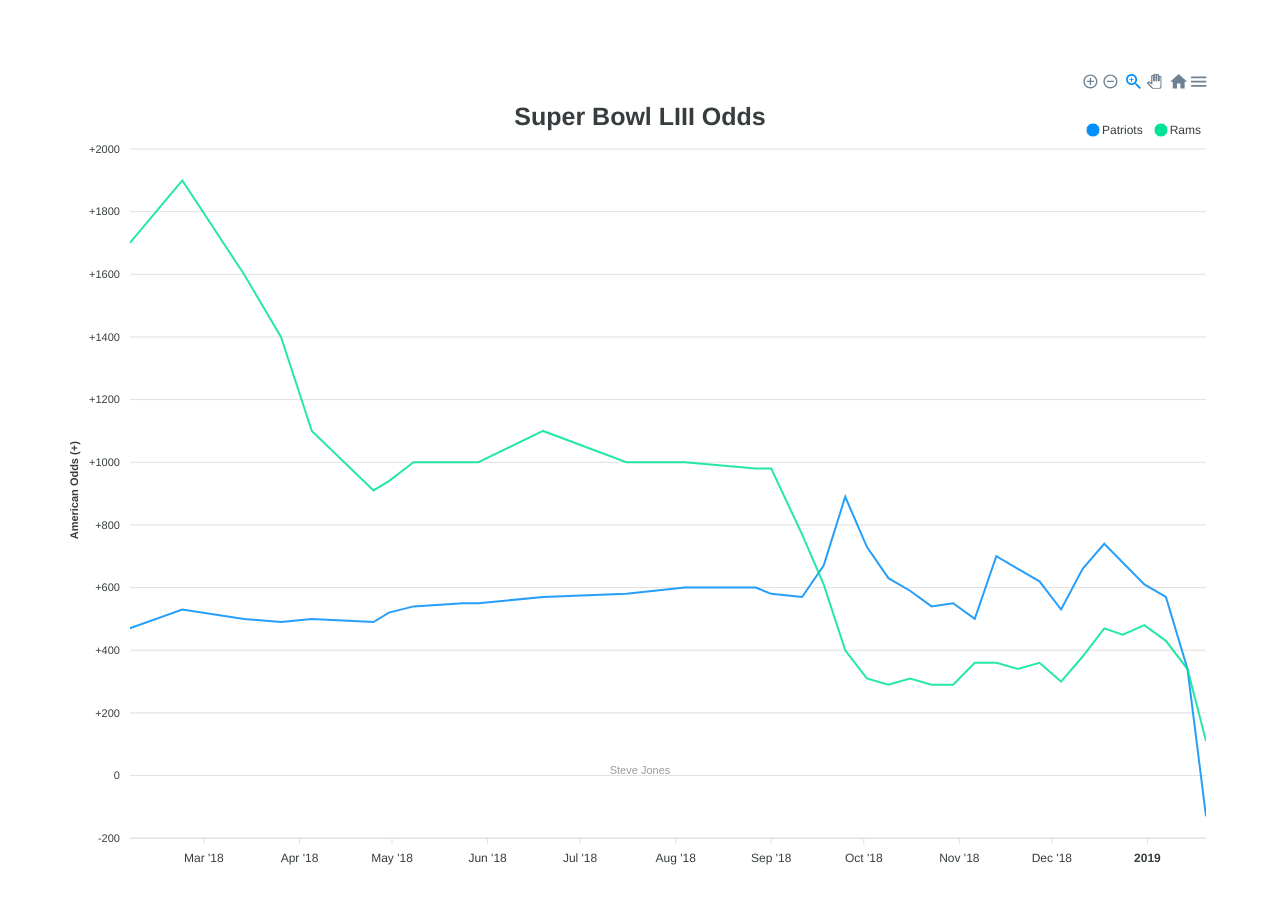
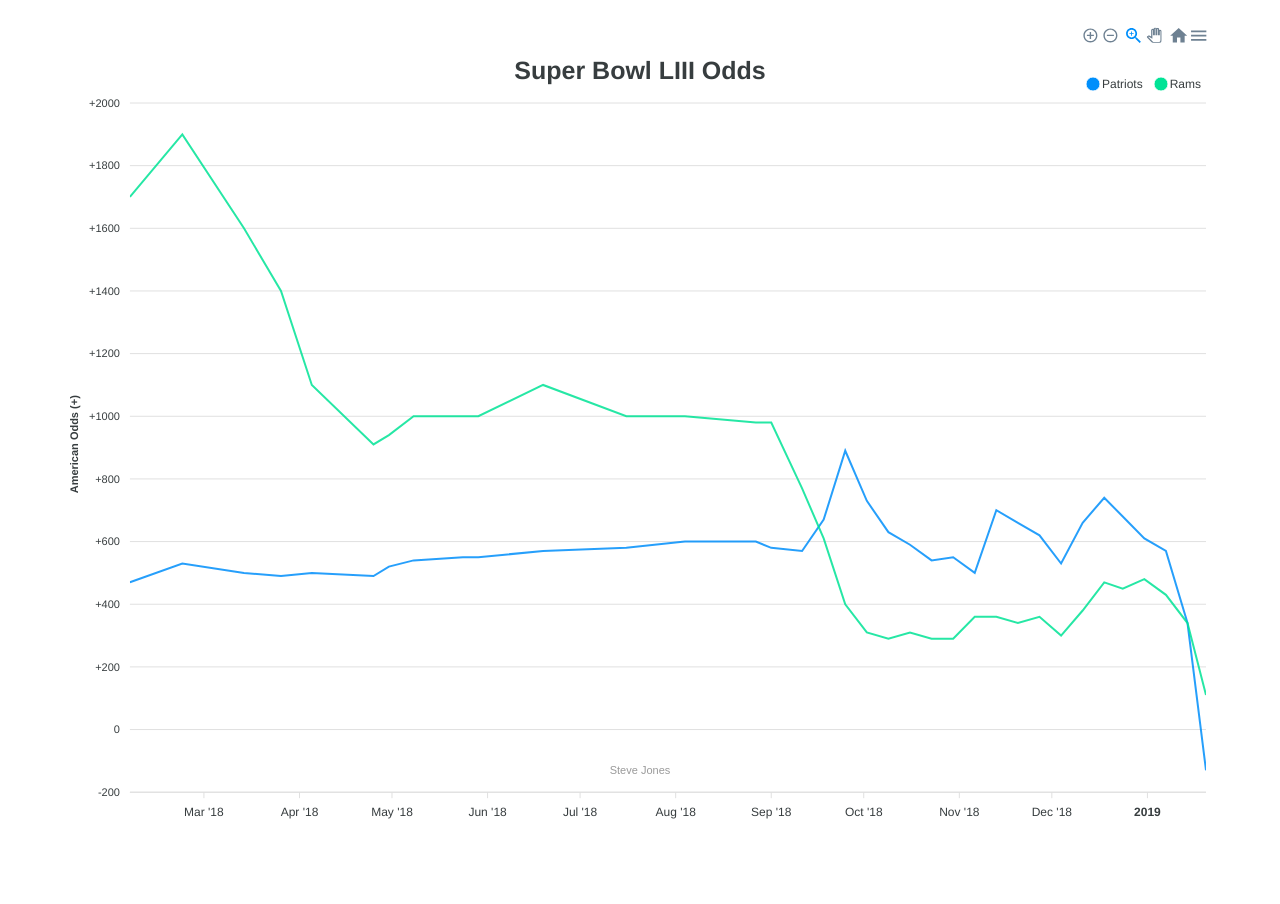
Before and after one commit to Steve-Jones/odds-charts, a React (Create React App) app: page / in a window 1280 px wide. Shown: the top 904 px of the page. After the commit the page ends 863 px from the top, so only its background shows below. Built offline with nearby package versions, Linux system fonts and the light colour scheme.

Commit message:
Shrink top margin

```diff
--- a/src/App.css
+++ b/src/App.css
@@ -3,7 +3,7 @@
 }
 
 .container {
-  margin: 70px auto;
+  margin: 24px auto;
   overflow: hidden;
   width: 90%;
   height: 90%;
```
